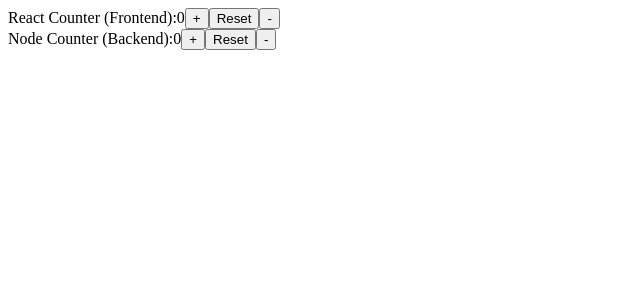
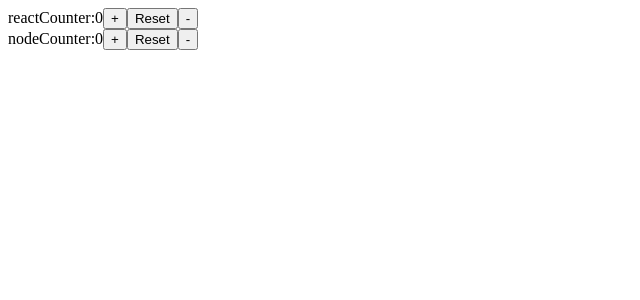
Before and after one commit to codeaktivist/counters, a React (Create React App) app in the folder counters-frontend/: page / in a window 1280 px wide. Shown: the top 300 px of the page, without its empty margins (0-640 px from the left). Built offline with nearby package versions, Linux system fonts and the light colour scheme; no server answers.

Commit message:
refactor Counter and update test

```diff
--- a/counters-frontend/src/App.js
+++ b/counters-frontend/src/App.js
@@ -1,11 +1,60 @@
-import ReactCounter from './components/ReactCounter'
-import NodeCounter from './components/NodeCounter'
+import ReactCounter from './components/Counter'
+import { useState, useEffect } from 'react'
+import nodeService from './services/nodeService'
 
 const App = () => {
+    const [react, setReact] = useState(0)
+    const [node, setNode] = useState(0)
+
+    useEffect(() => {
+        nodeService.getCounter()
+            .then(res => setNode(res))
+    }, [])
+
+    const nodeIncrement = () => {
+        nodeService.incrementCounter()
+            .then(res => setNode(res))
+    }
+
+    const nodeReset = () => {
+        nodeService.resetCounter()
+            .then(res => setNode(res))
+    }
+
+    const nodeDecrement = () => {
+        nodeService.decrementCounter()
+            .then(res => setNode(res))
+    }
+
+
+    const reactIncrement = () => {
+        setReact(react + 1)
+    }
+
+    const reactReset = () => {
+        setReact(0)
+    }
+
+    const reactDecrement = () => {
+        setReact(react - 1)
+    }
+
     return (
         <>
-            <ReactCounter />
-            <NodeCounter />
+            <ReactCounter
+                id='reactCounter'
+                counter={react}
+                onIncrement={reactIncrement}
+                onReset={reactReset}
+                onDecrement={reactDecrement}
+            />
+            <ReactCounter
+                id='nodeCounter'
+                counter={node}
+                onIncrement={nodeIncrement}
+                onReset={nodeReset}
+                onDecrement={nodeDecrement}
+            />
         </>
     )
 }
--- /dev/null
+++ b/counters-frontend/src/components/Counter.js
@@ -0,0 +1,13 @@
+const NodeCounter = ({ id, counter, onIncrement, onReset, onDecrement }) => {
+    return (
+        <div>
+            {id}:
+            <span data-testid={id}>{counter}</span>
+            <button onClick={onIncrement}>+</button>
+            <button onClick={onReset}>Reset</button>
+            <button onClick={onDecrement}>-</button>
+        </div>
+    )
+}
+
+export default NodeCounter
--- a/counters-frontend/src/components/NodeCounter.js
+++ /dev/null
@@ -1,38 +0,0 @@
-import { useState, useEffect } from "react"
-import nodeService from '../services/nodeService'
-
-const NodeCounter = () => {
-    const [counter, setCounter] = useState('0')
-
-    useEffect(() => {
-        nodeService.getCounter()
-            .then(res => setCounter(res))
-    }, [])
-
-    const onIncrement = () => {
-        nodeService.incrementCounter()
-            .then(res => setCounter(res))
-    }
-
-    const onReset = () => {
-        nodeService.resetCounter()
-            .then(res => setCounter(res))
-    }
-
-    const onDecrement = () => {
-        nodeService.decrementCounter()
-            .then(res => setCounter(res))
-    }
-
-    return (
-        <div>
-            Node Counter (Backend):
-            <span data-testid="nodeCounter">{counter}</span>
-            <button onClick={onIncrement}>+</button>
-            <button onClick={onReset}>Reset</button>
-            <button onClick={onDecrement}>-</button>
-        </div>
-    )
-}
-
-export default NodeCounter
--- a/counters-frontend/src/components/ReactCounter.js
+++ /dev/null
@@ -1,16 +0,0 @@
-import { useState } from "react"
-
-const ReactCounter = () => {
-    const [counter, setCounter] = useState(0)
-    return (
-        <div>
-            React Counter (Frontend):
-            <span data-testid="reactCounter">{counter}</span>
-            <button onClick={() => setCounter(counter + 1)}>+</button>
-            <button onClick={() => setCounter(0)}>Reset</button>
-            <button onClick={() => setCounter(counter - 1)}>-</button>
-        </div>
-    )
-}
-
-export default ReactCounter
```
Also changed, not shown: 2 other files (tests, documents, lock files or other folders).
